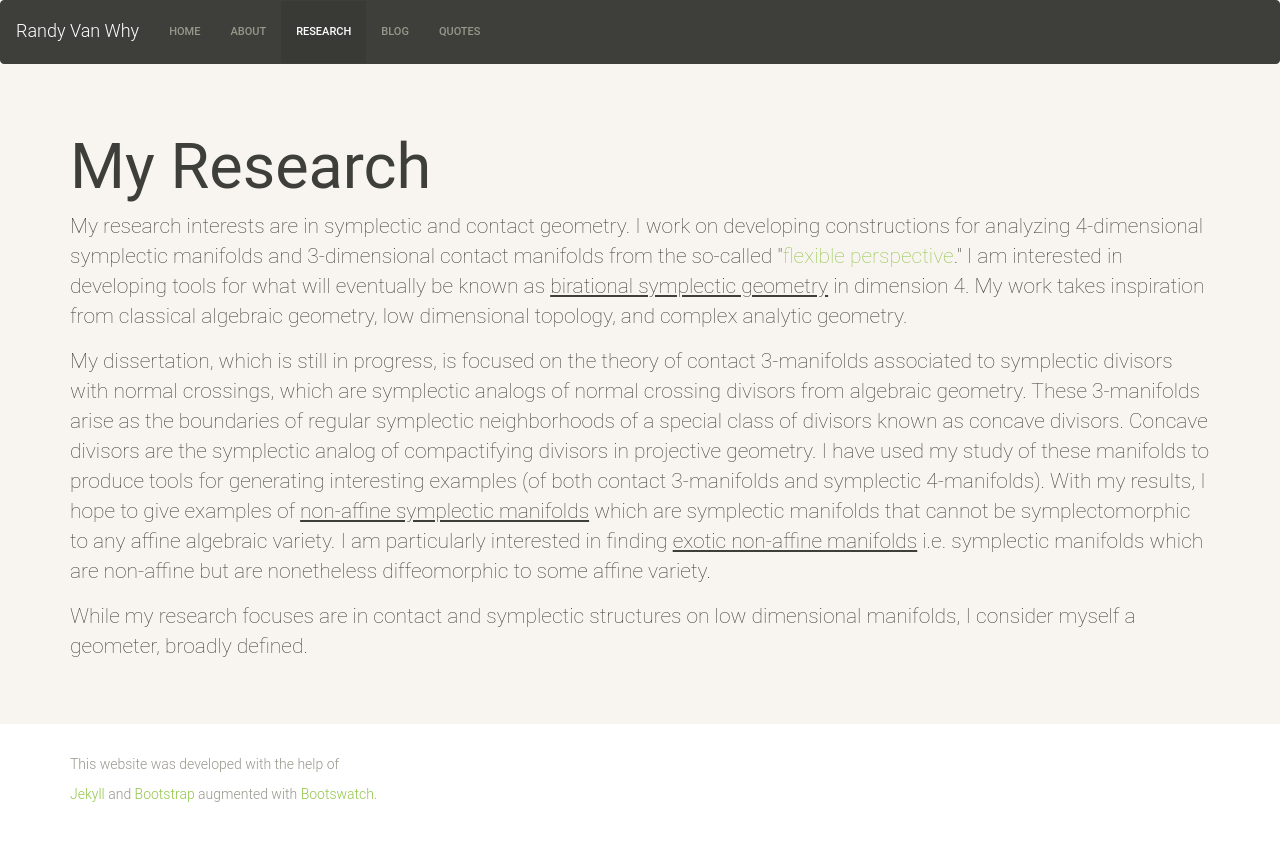
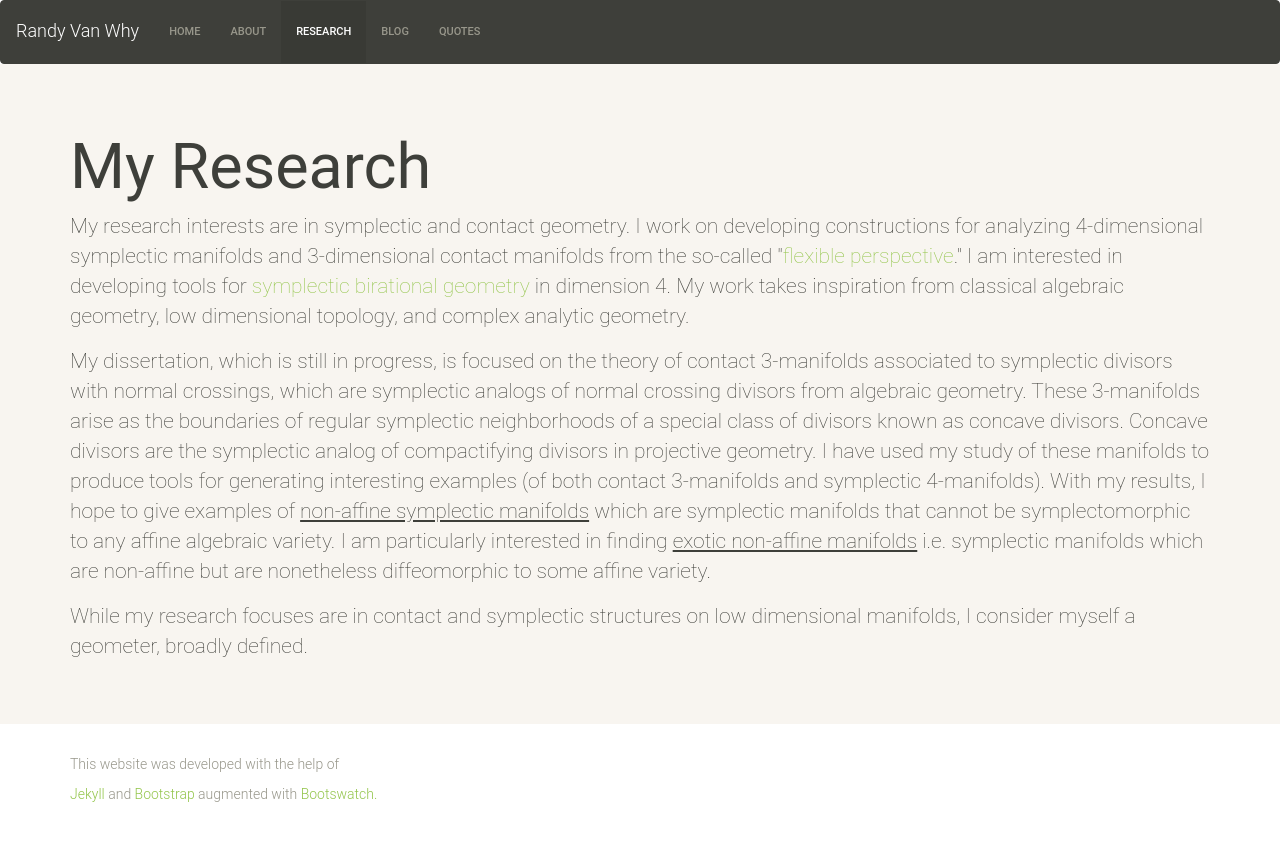
Before and after one commit to rvanwhy/rvanwhy.github.io, a Jekyll site: the page built from 02-research.md, in a window 1280 px wide. Shown: the top 841 px of the page. Built offline with Jekyll 4.4.1, drawn with Linux system fonts in a browser that asks for light colours; nearby versions of some CDN libraries.

Commit message:
EDIT: Wording

```diff
--- a/02-research.md
+++ b/02-research.md
@@ -7,7 +7,7 @@ permalink: research.html
 <div class="special jumbotron">
   <div class="container">
 <h1>My Research</h1>
-<p> My research interests are in symplectic and contact geometry. I work on developing constructions for analyzing 4-dimensional symplectic manifolds and 3-dimensional contact manifolds from the so-called "<a href="https://link.springer.com/chapter/10.1007/978-3-030-13609-3_13">flexible perspective</a>." I am interested in developing tools for what will eventually be known as <u>birational symplectic geometry</u> in dimension 4. My work takes inspiration from classical algebraic geometry, low dimensional topology, and complex analytic geometry.
+<p> My research interests are in symplectic and contact geometry. I work on developing constructions for analyzing 4-dimensional symplectic manifolds and 3-dimensional contact manifolds from the so-called "<a href="https://link.springer.com/chapter/10.1007/978-3-030-13609-3_13">flexible perspective</a>." I am interested in developing tools for <a href="https://arxiv.org/abs/0906.3265">symplectic birational geometry</a> in dimension 4. My work takes inspiration from classical algebraic geometry, low dimensional topology, and complex analytic geometry.
 
 <p> My dissertation, which is still in progress, is focused on the theory of contact 3-manifolds associated to symplectic divisors with normal crossings, which are symplectic analogs of normal crossing divisors from algebraic geometry. These 3-manifolds arise as the boundaries of regular symplectic neighborhoods of a special class of divisors known as concave divisors. Concave divisors are the symplectic analog of compactifying divisors in projective geometry. I have used my
 study of these manifolds to produce tools for generating interesting examples (of both contact 3-manifolds and symplectic 4-manifolds). With my results,
```
